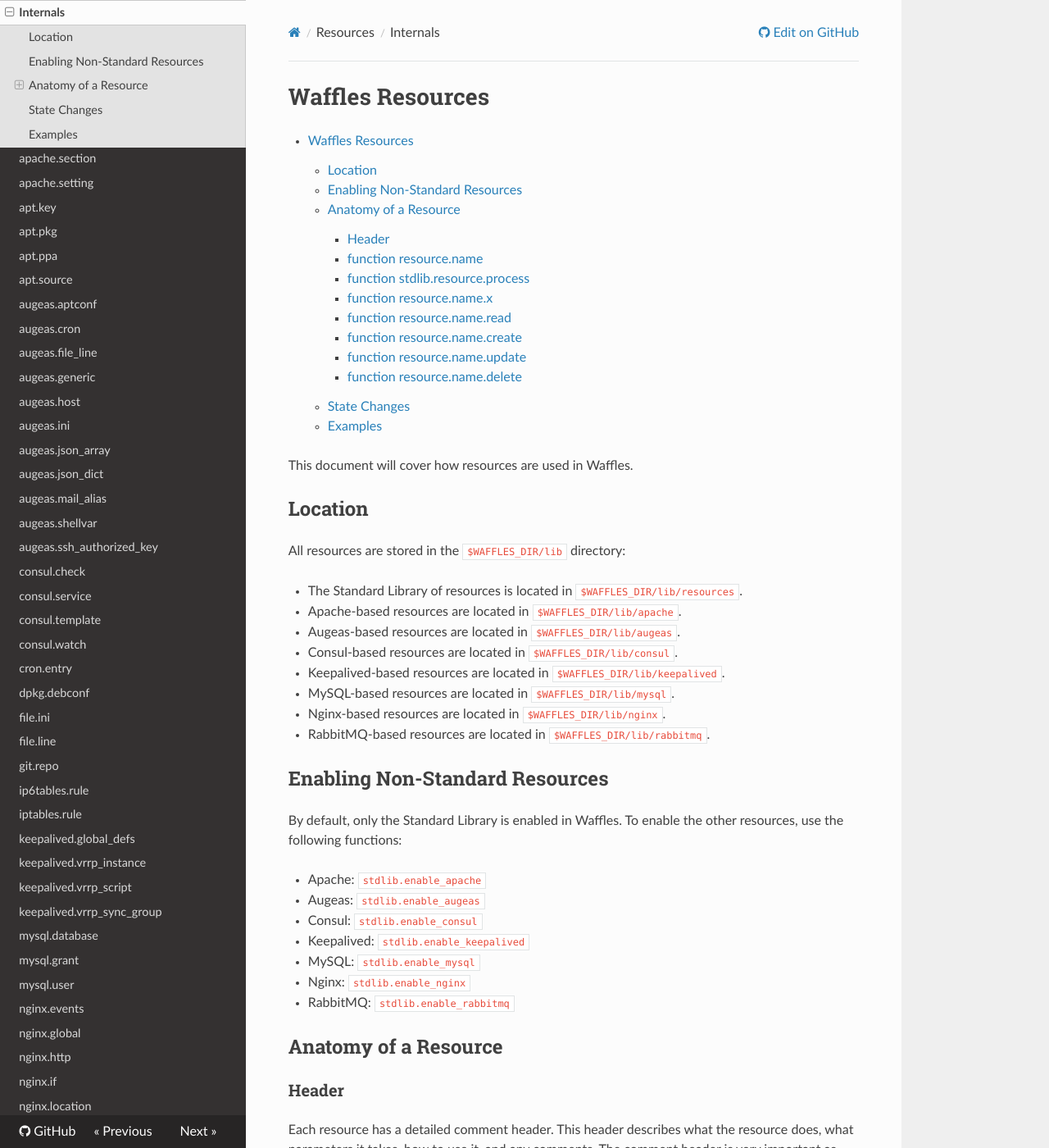
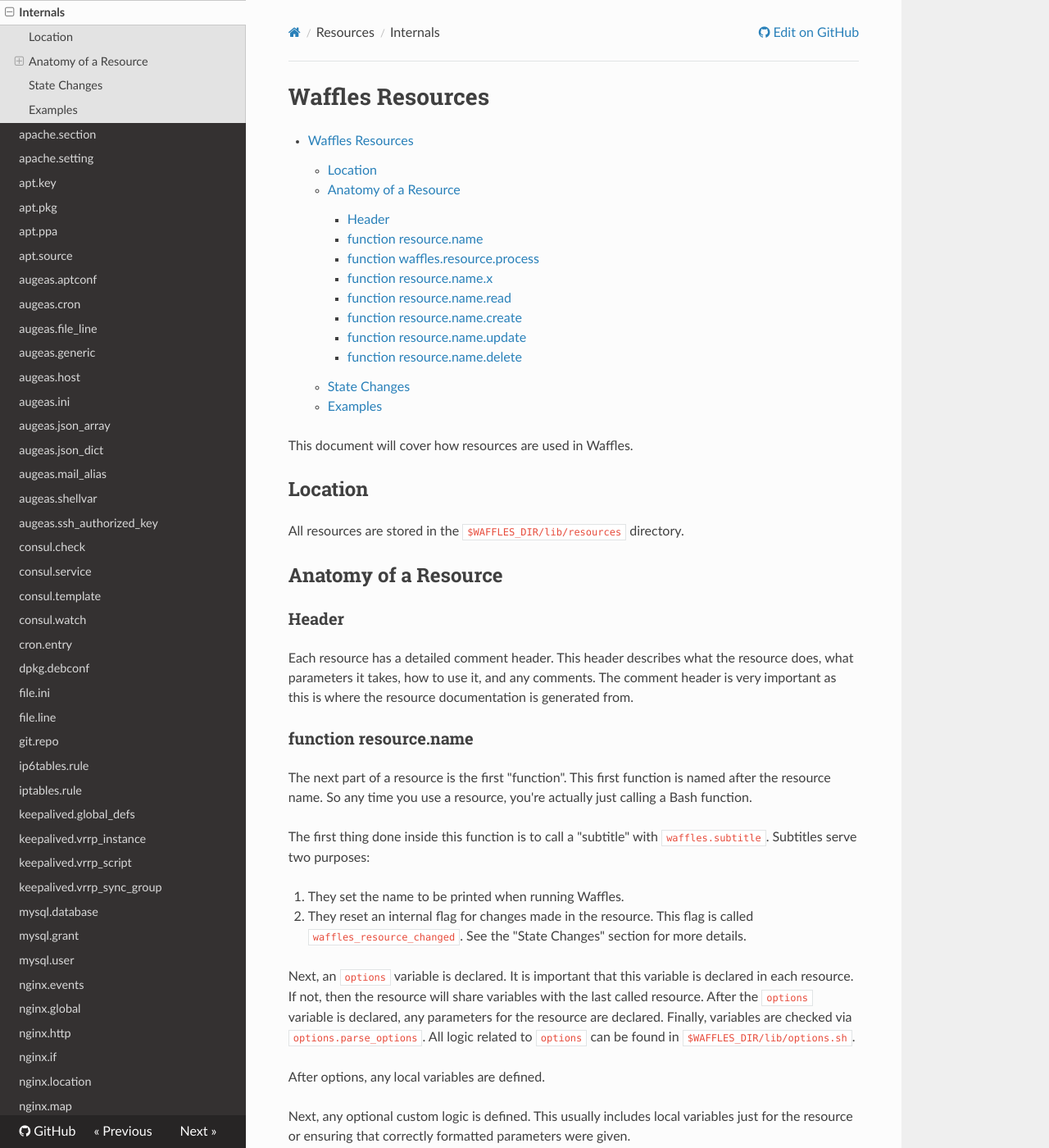
Before and after one commit to wffls/waffles, an MkDocs documentation site: the page built from docs/resources.md, in a window 1280 px wide and 1400 px high. Shown: the whole window at 82% size. Built offline with MkDocs 1.6.1, drawn with Linux system fonts in a browser that asks for light colours; nearby versions of some CDN libraries; old or Windows-style settings are respelled for this version of MkDocs; some of the changed text lies outside the part shown.

Commit message:
Fixing resources docs

````diff
--- a/docs/resources.md
+++ b/docs/resources.md
@@ -6,28 +6,7 @@
 
 ## Location
 
-All resources are stored in the `$WAFFLES_DIR/lib` directory:
-
-* The Standard Library of resources is located in `$WAFFLES_DIR/lib/resources`.
-* Apache-based resources are located in `$WAFFLES_DIR/lib/apache`.
-* Augeas-based resources are located in `$WAFFLES_DIR/lib/augeas`.
-* Consul-based resources are located in `$WAFFLES_DIR/lib/consul`.
-* Keepalived-based resources are located in `$WAFFLES_DIR/lib/keepalived`.
-* MySQL-based resources are located in `$WAFFLES_DIR/lib/mysql`.
-* Nginx-based resources are located in `$WAFFLES_DIR/lib/nginx`.
-* RabbitMQ-based resources are located in `$WAFFLES_DIR/lib/rabbitmq`.
-
-## Enabling Non-Standard Resources
-
-By default, only the Standard Library is enabled in Waffles. To enable the other resources, use the following functions:
-
-* Apache: `stdlib.enable_apache`
-* Augeas: `stdlib.enable_augeas`
-* Consul: `stdlib.enable_consul`
-* Keepalived: `stdlib.enable_keepalived`
-* MySQL: `stdlib.enable_mysql`
-* Nginx: `stdlib.enable_nginx`
-* RabbitMQ: `stdlib.enable_rabbitmq`
+All resources are stored in the `$WAFFLES_DIR/lib/resources` directory.
 
 ## Anatomy of a Resource
 
@@ -42,7 +21,7 @@
 The first thing done inside this function is to call a "subtitle" with `waffles.subtitle`. Subtitles serve two purposes:
 
 1. They set the name to be printed when running Waffles.
-2. They reset an internal flag for changes made in the resource. This flag is called `stdlib_resource_change`. See the "State Changes" section for more details.
+2. They reset an internal flag for changes made in the resource. This flag is called `waffles_resource_changed`. See the "State Changes" section for more details.
 
 Next, an `options` variable is declared. It is important that this variable is declared in each resource. If not, then the resource will share variables with the last called resource. After the `options` variable is declared, any parameters for the resource are declared. Finally, variables are checked via `options.parse_options`. All logic related to `options` can be found in `$WAFFLES_DIR/lib/options.sh`.
 
@@ -50,18 +29,18 @@
 
 Next, any optional custom logic is defined. This usually includes local variables just for the resource or ensuring that correctly formatted parameters were given.
 
-Next, `stdlib.resource.process` is called.
+Next, `waffles.resource.process` is called.
 
-### function stdlib.resource.process
+### function waffles.resource.process
 
 This is a centralized function that was introduced to help reduce repeated code in all resources. It does the following:
 
 * A catalog entry is made.
-* `stdlib.resource.read` is called, which in turn calls `calling_resource.read`.
+* `waffles.resource.read` is called, which in turn calls `calling_resource.read`.
 * A comparison is made of the resource state versus the state that the resource should be in.
-* Depending on the results of the above, `stdlib.resource.x` is called, which in turn calls `calling_resource.x`.
+* Depending on the results of the above, `waffles.resource.x` is called, which in turn calls `calling_resource.x`.
 
-Each of the `stdlib.resource.x` functions do a few other things like determine if a resource change was made and how many changes were made throughout the entire run. In the future, these functions may also generate summary reports of the run.
+Each of the `waffles.resource.x` functions do a few other things like determine if a resource change was made and how many changes were made throughout the entire run. In the future, these functions may also generate summary reports of the run.
 
 ### function resource.name.x
 
@@ -78,11 +57,11 @@
 
 ### function resource.name.read
 
-The `read` function determines the current state of the resource. For example, `stdlib.apt.read` determines if the package is installed, and if so, what version is installed.
+The `read` function determines the current state of the resource. For example, `pkg.apt.read` determines if the package is installed, and if so, what version is installed.
 
 ### function resource.name.create
 
-The `create` function does whatever is required to create the the resource. For example, `stdlib.apt.create` installs a package via `apt` and `stdlib.file_line.create` adds a line to a given file either by `echo` or `sed`.
+The `create` function does whatever is required to create the the resource. For example, `apt.pkg.create` installs a package via `apt` and `os.file_line.create` adds a line to a given file either by `echo` or `sed`.
 
 It's important to try to stick with a core philosophy of Waffles: use standard nix utilities for the creation of resources.
 
@@ -92,22 +71,22 @@
 
 ### function resource.name.delete
 
-This function deletes the resource. For example, `stdlib.apt.delete` will actually remove the package.
+This function deletes the resource. For example, `apt.pkg.delete` will actually remove the package.
 
 ## State Changes
 
-After you call a resource, you can check the status of the `stdlib_resource_change` flag. If it is true, then a change happened when you called the resource. For example:
+After you call a resource, you can check the status of the `waffles_resource_changed` flag. If it is true, then a change happened when you called the resource. For example:
 
 ```shell
-stdlib.apt --package sl --version latest
+apt.pkg --package sl --version latest
 
-if [[ $stdlib_resource_change == "true" ]]; then
+if [[ $waffles_resource_changed == "true" ]]; then
   log.info "Package sl was installed or upgraded."
 fi
 ```
 
-Similar to `stdlib_resource_change` is `stdlib_state_change`. `stdlib_state_change` works in the exact same way, but it is reset when a call to `waffles.title` is made. You usually use `waffles.title` at the beginning of Profiles.
+Similar to `waffles_resource_changed` is `waffles_state_changed`. `waffles_state_changed` works in the exact same way, but it is reset when a call to `waffles.title` is made (which happens internally at the beginning of each call to `waffles.profile`).
 
 ## Examples
 
-Use the Standard Library and Augeas resources as examples of how resources are built.
+See `lib/resources` for a wide variety of examples.
````
